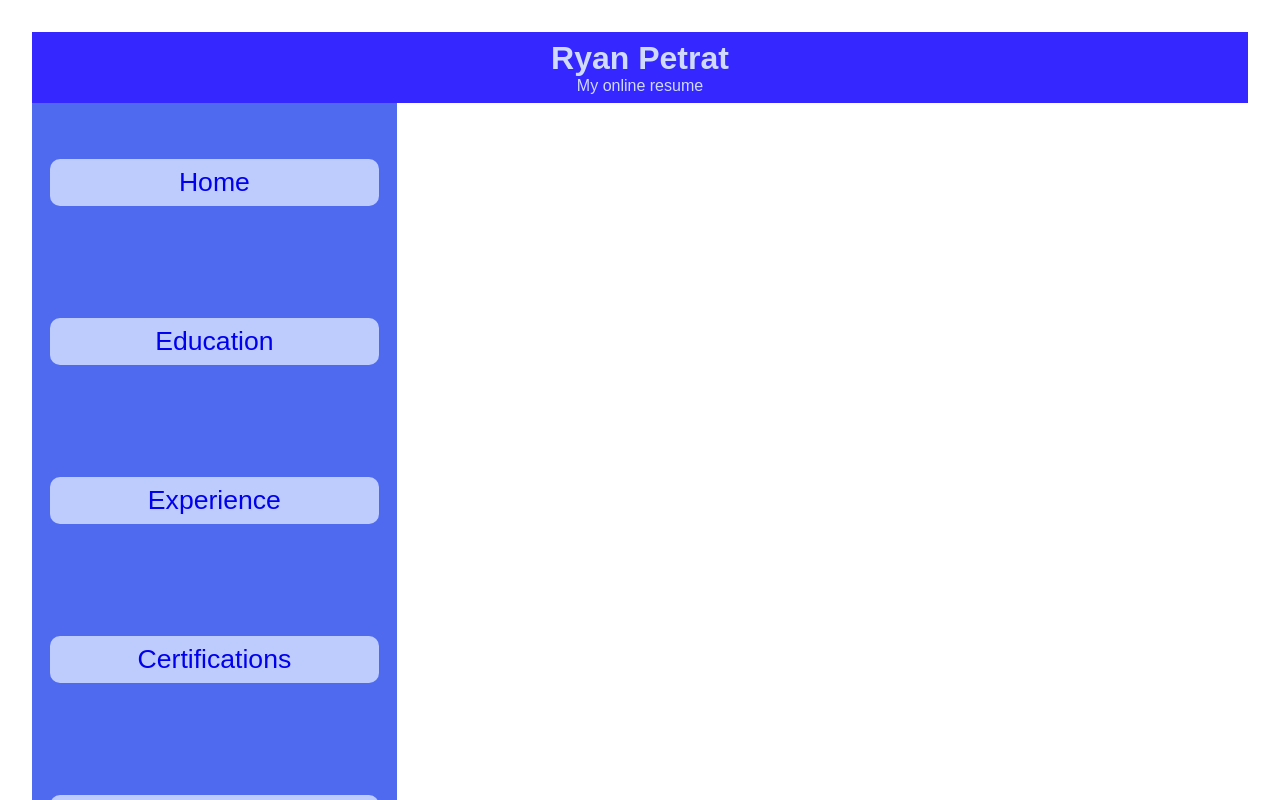
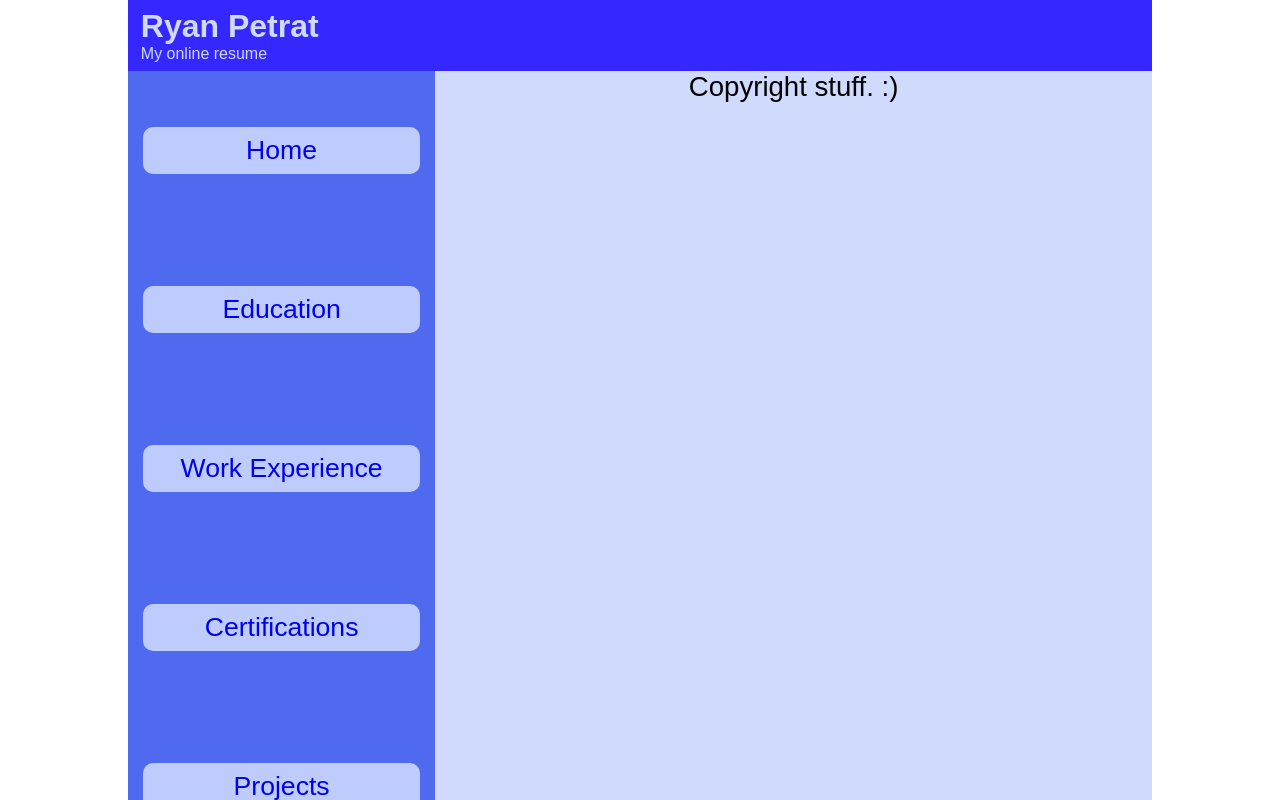
Before and after one commit to rypetrat/mp-3, a React app: page /credit in a window 1280 px wide. Shown: the top 800 px of the page. Built offline with nearby package versions, Linux system fonts and the light colour scheme; the HTML template or start-up script is replaced by a standard one.

Commit message:
edited page layout to be setup like in mp1

```diff
--- a/components/Footer.tsx
+++ b/components/Footer.tsx
@@ -2,7 +2,7 @@ export default function Footer() {
     return (
         <>
             <footer>
-                <p>All Rights Reserved by Ryan Petrat <a target="_blank" href="credit">Credits</a> &copy;</p>
+                <p>All Rights Reserved by Ryan Petrat <a href="credit">Credits</a> &copy;</p>
             </footer>
         </>
     );
--- a/components/Navbar.tsx
+++ b/components/Navbar.tsx
@@ -7,7 +7,7 @@ export default function Navbar() {
                 <ul>
                     <li><Link to="/">Home</Link></li>
                     <li><Link to="/education">Education</Link></li>
-                    <li><Link to="/experience">Experience</Link></li>
+                    <li><Link to="/experience">Work Experience</Link></li>
                     <li><Link to="/certifications">Certifications</Link></li>
                     <li><Link to="/projects">Projects</Link></li>
                     <li><Link to="/references">References</Link></li>
--- a/package.json
+++ b/package.json
@@ -12,7 +12,8 @@
   "dependencies": {
     "react": "^19.0.0",
     "react-dom": "^19.0.0",
-    "react-router-dom": "^7.2.0"
+    "react-router-dom": "^7.2.0",
+    "styled-components": "^6.1.15"
   },
   "devDependencies": {
     "@eslint/js": "^9.21.0",
--- a/src/App.tsx
+++ b/src/App.tsx
@@ -1,5 +1,6 @@
 import { Routes, Route, createBrowserRouter, RouterProvider } from "react-router-dom";
 import { useState } from 'react'
+import { styled } from "styled-components";
 import './App.css'
 
 // Page imports
@@ -17,11 +18,35 @@ import Navbar from "../components/Navbar";
 import Header from "../components/Header";
 import Footer from "../components/Footer";
 
+const PageWrapper = styled.div`
+  width: 80vw;
+  margin: 0 auto;
+`;
+
+const Container = styled.div`
+  width: 100%;
+  display: flex;
+  flex-direction: row;
+  position: relative;
+
+  @media screen and (max-width: 750px) {
+    width: 100%;
+    height: 100vh;
+    flex-direction: column;
+  }
+`;
+
 // Defines routing
 function Root() {
   return (
-    <>
+      <PageWrapper>
+        {/* header */}
+        <Header/>
+        <Container>
+          {/* Navbar */}
           <Navbar/>
+          {/* Main Content */}
+          <main>
             <Routes>
               <Route path="/" element={<Home />}/>
               <Route path="/education" element={<Education />}/>
@@ -32,7 +57,11 @@ function Root() {
               <Route path="/documents" element={<Documents />}/>
               <Route path="/credit" element={<Credit />}/>
             </Routes>
-    </>
+          </main>
+        </Container>
+        {/* footer */}
+        <Footer/>
+      </PageWrapper>
   );
 }
 const router = createBrowserRouter(
@@ -43,14 +72,8 @@ const router = createBrowserRouter(
 export default function App() {
   return (
     <>
-      {/* header */}
-      <Header/>
-      {/* Navbar */}
+        {/* display main content */}
         <RouterProvider router={router}/>
-      {/* main content */}
-
-      {/* footer */}
-      <Footer/>
     </>
   );
 }
--- a/src/index.css
+++ b/src/index.css
@@ -3,9 +3,11 @@
   box-sizing: border-box;
 }
 
-#page-wrapper{
-  width: 80vw;
-  margin: 0 auto;
+/* Unsets the predefined root element styles */
+#root {
+  max-width: unset !important;
+  margin: 0 !important;
+  padding: 0 !important;
 }
 
 /*Header styling*/
@@ -16,6 +18,7 @@ header{
   background-color: #3527ff;
   color: #d0dafc;
   font-family: Arial, Helvetica, sans-serif;
+  text-align: left
 }
 
 #container{
@@ -24,6 +27,7 @@ header{
   flex-direction: row;
   position: relative;
   background-color: #4f6aef;
+  text-align: center;
 }
 
 /* Nav styling */
```
Also changed, not shown: 1 other file (tests, documents, lock files or other folders). Lines whose indentation alone changed are shown as unchanged.
